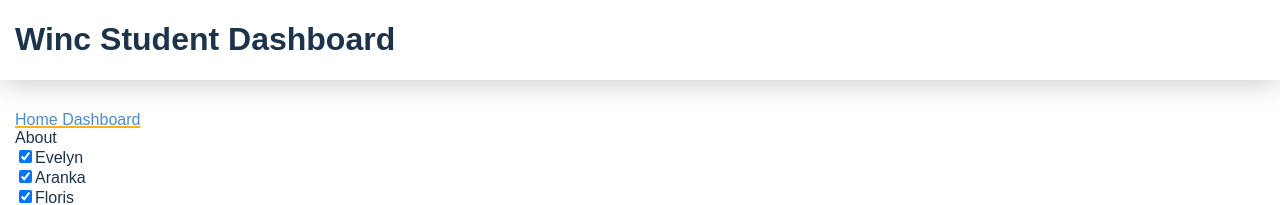
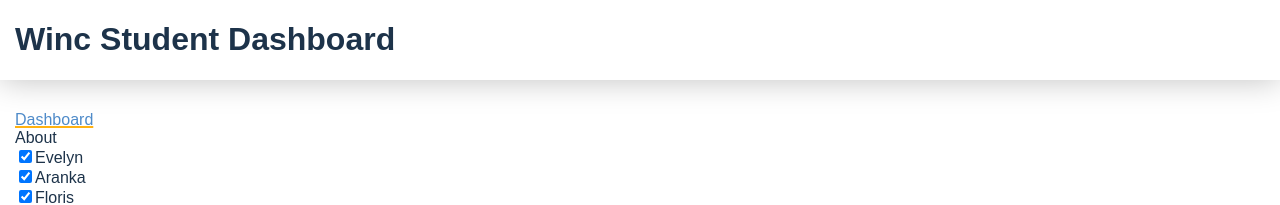
Before and after one commit to PasquinelP/pascal_pater-eindopdracht-React-Student-Dashboard, a React (Create React App) app: page / in a window 1280 px wide. Shown: the top 205 px of the page. Built offline with nearby package versions, Linux system fonts and the light colour scheme; the HTML template or start-up script is replaced by a standard one.

Commit message:
remove dubble nav item title

```diff
--- a/src/components/Nav.js
+++ b/src/components/Nav.js
@@ -7,7 +7,7 @@
     <nav className="app-nav">
       <ul className="app-nav__list">
         <NavLink to="/" exact activeClassName="selected">
-          <li className="app-nav__item">Home Dashboard</li>
+          <li className="app-nav__item">Dashboard</li>
         </NavLink>
         <NavLink to="/about" activeClassName="selected">
           <li className="app-nav__item">About</li>
```
